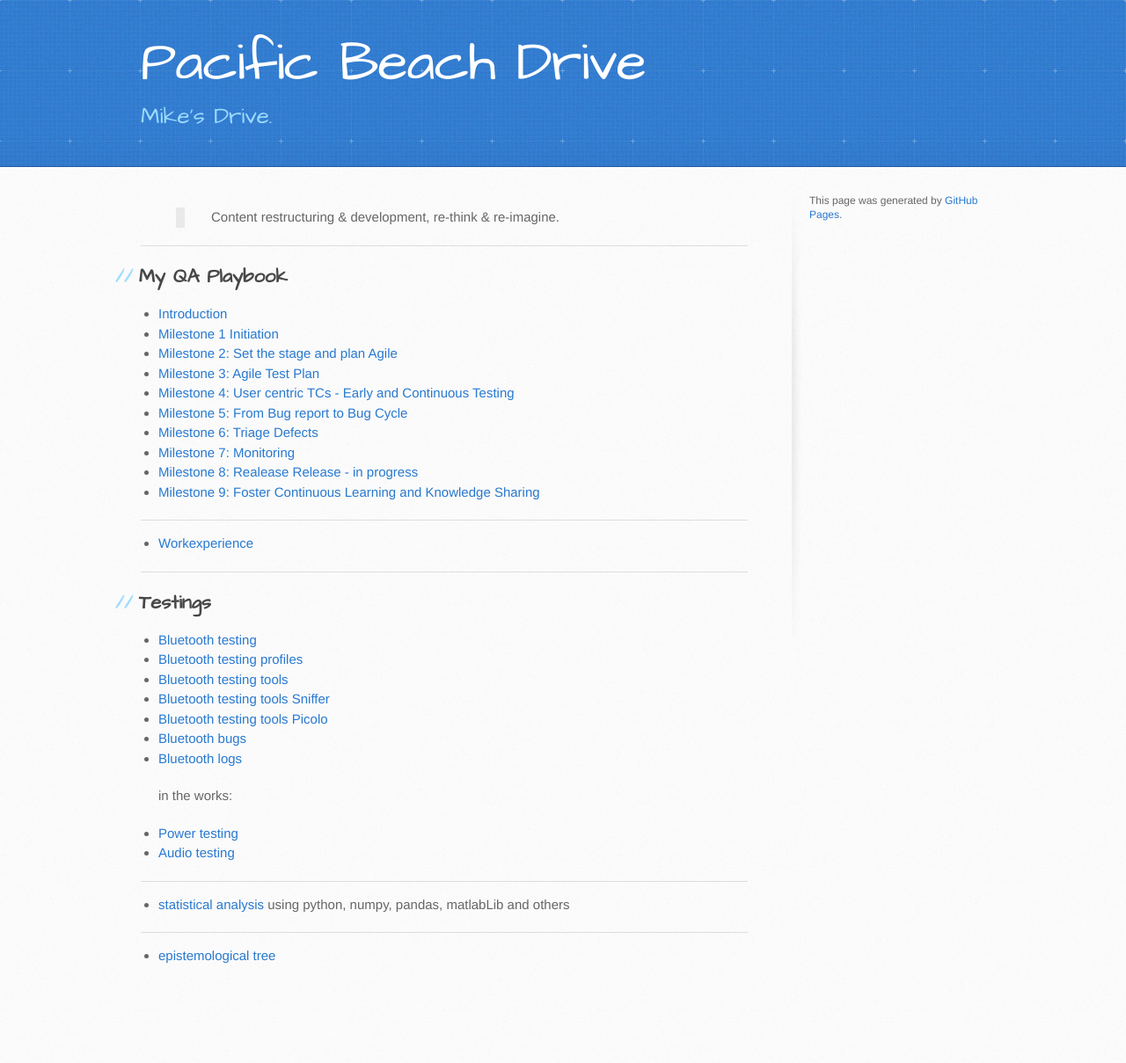
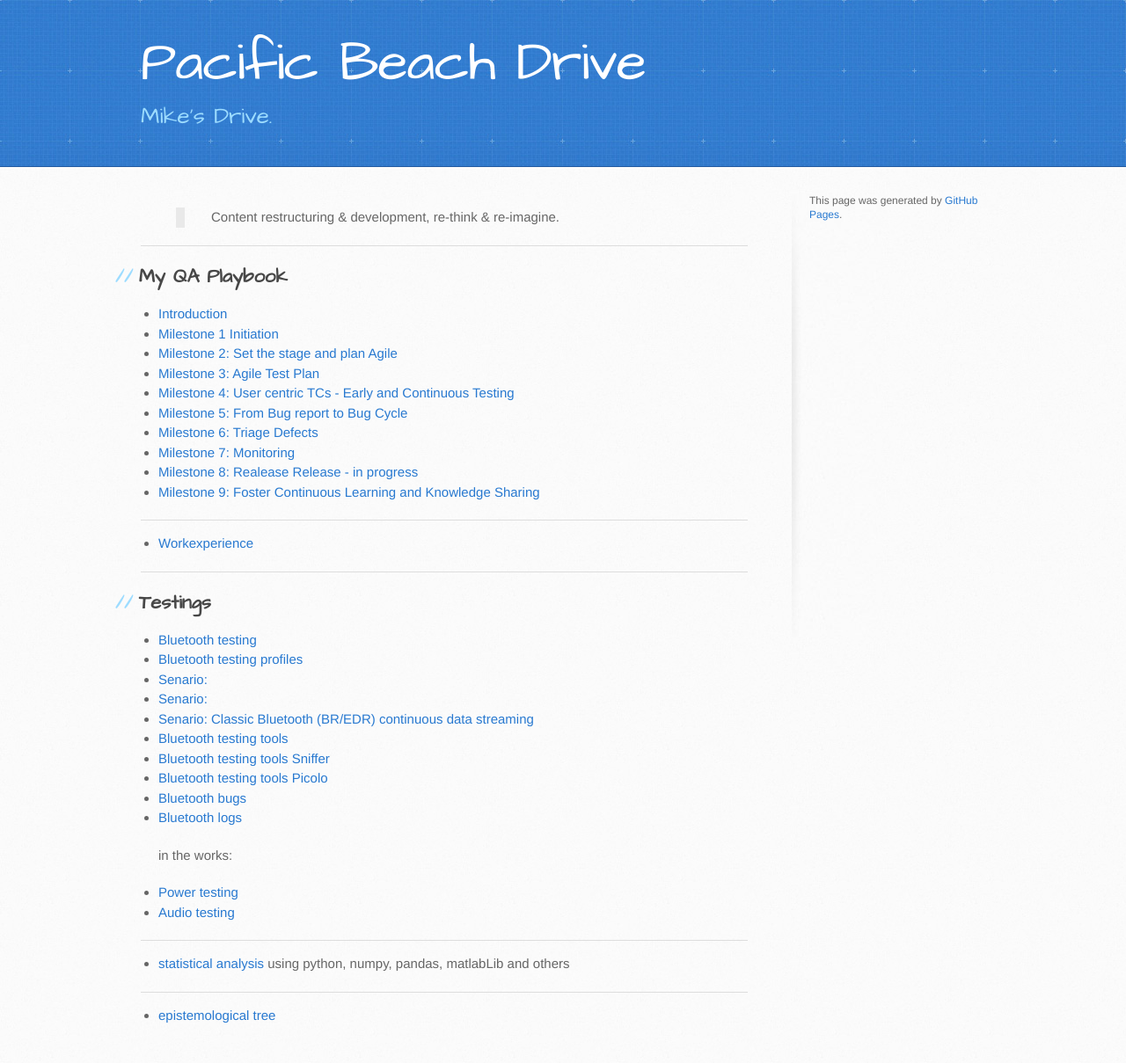
Before and after one commit to trumpfheller/trumpfheller.github.io, a Jekyll site: the page built from index.md, in a window 1280 px wide. Shown: the whole page at 88% size. Built offline with Jekyll 4.4.1, drawn with Linux system fonts in a browser that asks for light colours; before the commit the page ends 1141 px from its top, so only the background shows below that.

Commit message:
Update index.md

```diff
--- a/index.md
+++ b/index.md
@@ -27,6 +27,9 @@ layout: default
 ## Testings
 - [Bluetooth testing](./testing/bt.html)
 - [Bluetooth testing profiles](./testing/bt_profiles.html)
+- [Senario: ](./testing/bt_profiles.html)
+- [Senario: ](./testing/bt_profiles.html)
+- [Senario: Classic Bluetooth (BR/EDR) continuous data streaming](./testing/bt_profiles.html)
 - [Bluetooth testing tools](./testing/btt.html)
 - [Bluetooth testing tools Sniffer](./testing/btt_sniffers.html)
 - [Bluetooth testing tools Picolo](./testing/btt_picolo.html)
```
